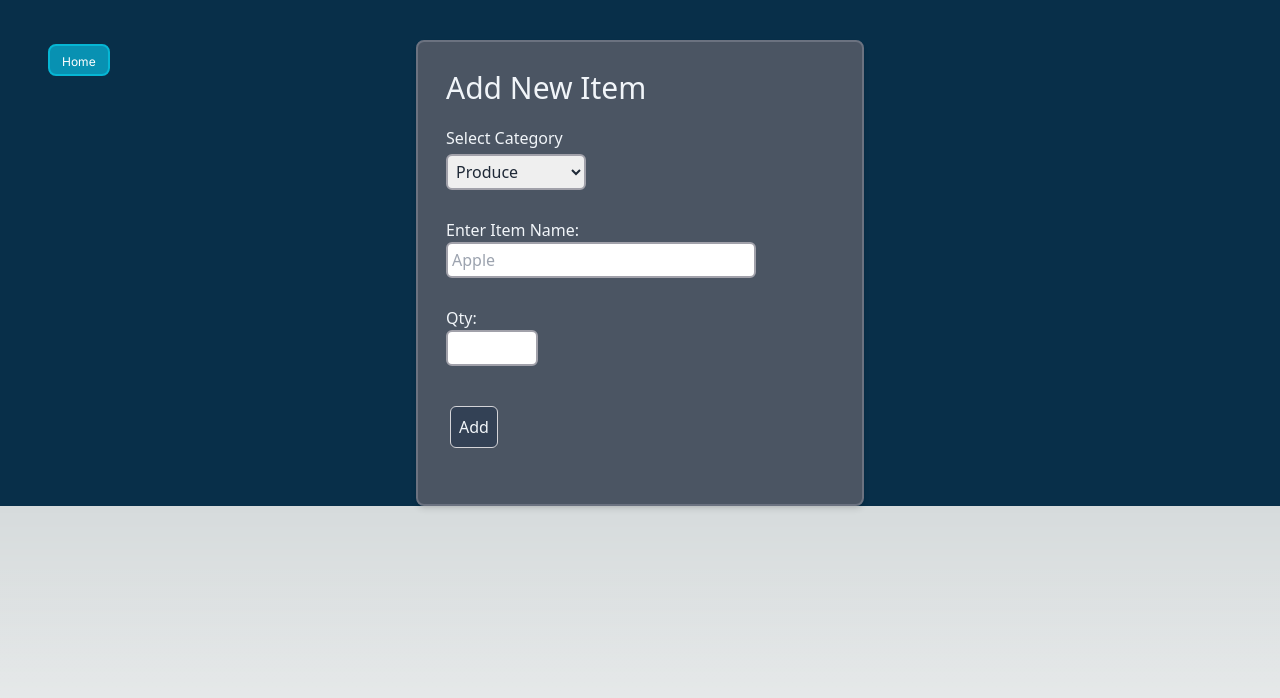
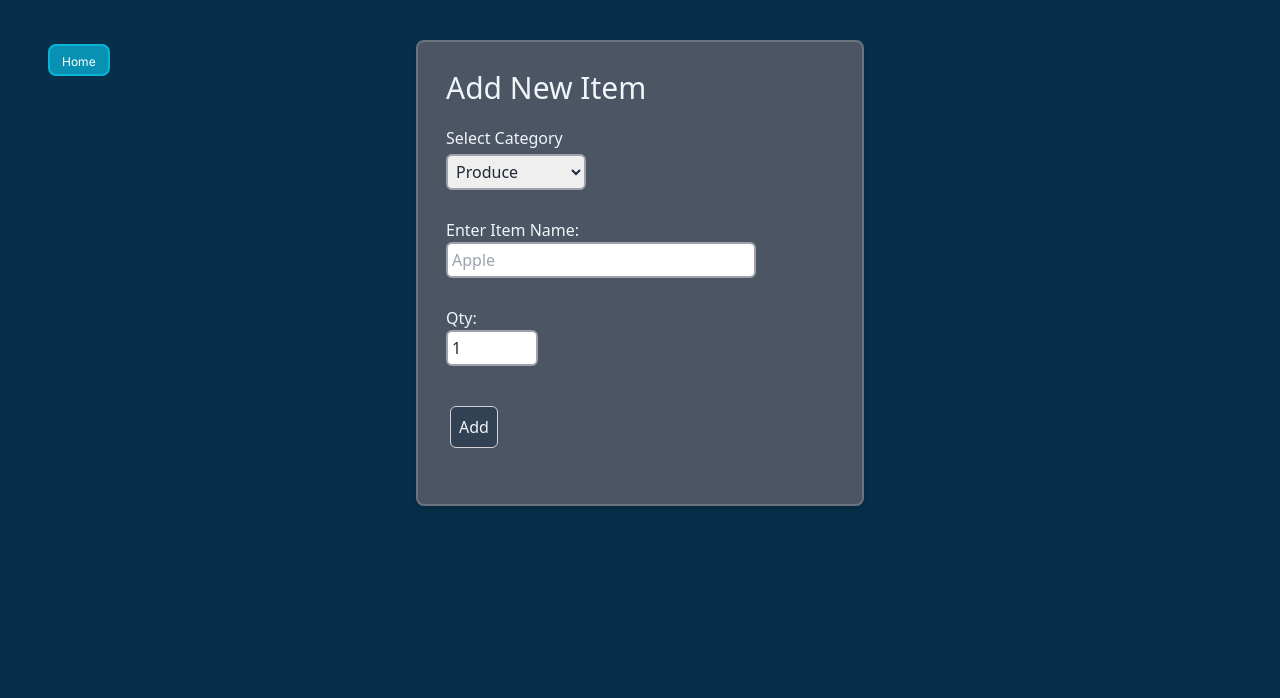
Before and after one commit to edwardmontilla/cprg306-assignments, a Next.js app: page /week4 in a window 1280 px wide. Shown: the top 698 px of the page. Built offline with nearby package versions, Linux system fonts and the light colour scheme.

Commit message:
major debugging done

```diff
--- a/app/week4/new-item.js
+++ b/app/week4/new-item.js
@@ -5,8 +5,8 @@ import { useState } from "react";
 
 export default function NewItem() {
     const [name, setName] = useState("");
-    const [quantity , setQuantity] = useState("");
-    const [category, setCategory] = useState("");
+    const [quantity , setQuantity] = useState("1");
+    const [category, setCategory] = useState("Produce");
     const [itemCreated, setItemCreated] = useState(false);
 
     const handleSubmit = (event) => { event.preventDefault();
@@ -37,7 +37,6 @@ export default function NewItem() {
     return (
 
         <main>
-
             <div>
                 {itemCreated && (
                     <div className="absolute top-0 mt-7 font-sans text-slate-100 text-2xl">
@@ -45,10 +44,12 @@ export default function NewItem() {
                     </div>
                 )}
 
-                <div className="h-full bg-sky-950">
+                <div className="min-h-screen bg-sky-950">
                     <div className="flex justify-center">
                         <div className="w-full max-w-md bg-gray-600 border-2 border-gray-500 p-7 rounded-lg shadow-md mt-10">
-                            <form>
+
+                            <form onSubmit={handleSubmit}>
+
                                 <div className="font-sans pb-7">
 
                                     <h1 className="text-slate-100 text-3xl text-gray-800 font-sans mb-5">Add New Item</h1>
@@ -94,7 +95,9 @@ export default function NewItem() {
 
                                     </div>
 
-                                    <button type="submit" className="bg-slate-700 hover:bg-slate-500 text-slate-100 border-zinc-300 p-2 ml-1 border rounded-md w-15">
+                                    <button
+                                        type="submit"
+                                        className="bg-slate-700 hover:bg-slate-500 text-slate-100 border-zinc-300 p-2 ml-1 border rounded-md w-15">
                                         Add
                                     </button>
 
```
